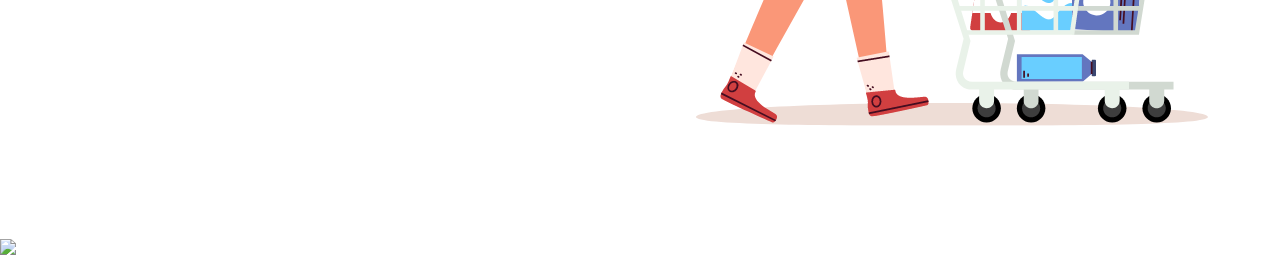
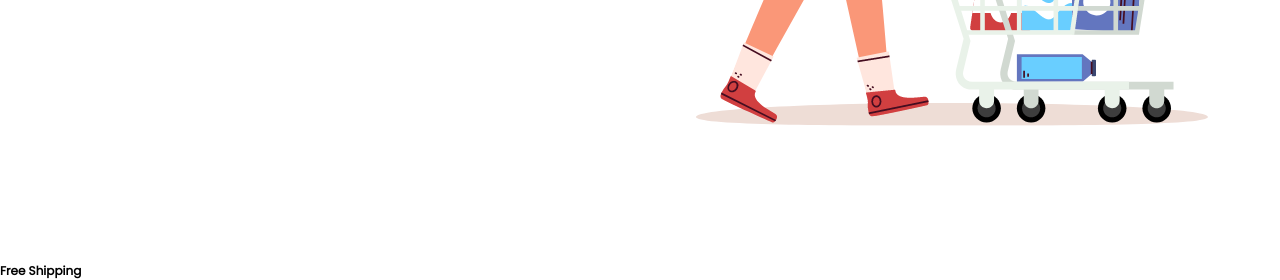
Before and after one commit to vinyashegde/ecommerce, a plain HTML site: page index.html in a window 1280 px wide. Shown: the part 580-860 px from the top of the page. Drawn offline with Linux system fonts and the light colour scheme.

Commit message:
Update index.html

```diff
--- a/index.html
+++ b/index.html
@@ -32,7 +32,8 @@
     </section>
     <section id="feature">
         <div class="fe-box">
-            <img src="
+            <img src="" alt="">
+            <h6>Free Shipping</h6>
         </div>
 
 
```
